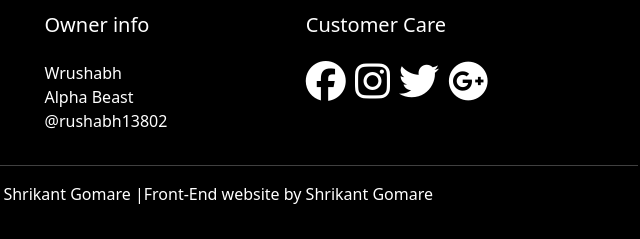
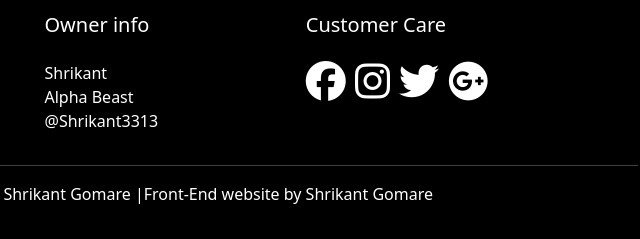
Before and after one commit to shrikant3313/Alpha-Organica, a plain HTML site: page index.html in a window 1280 px wide. Shown: the part 5729-5968 px from the top of the page, 560-1200 px from the left. Drawn offline with nearby package versions, Linux system fonts and the light colour scheme.

Commit message:
Update index.html

```diff
--- a/index.html
+++ b/index.html
@@ -496,9 +496,9 @@
                          </div>
                          <div class="col-lg-3 py-3">
                             <h5 class="pb-3">Owner info</h5>
-                              <p>Wrushabh</p>
+                              <p>Shrikant</p>
                               <p>Alpha Beast</p>
-                              <p>@rushabh13802</p>
+                              <p>@Shrikant3313</p>
                          </div>
                          <div class="col-lg-3 py-3">
                             <h5 class="pb-3">Customer Care</h5>
```
